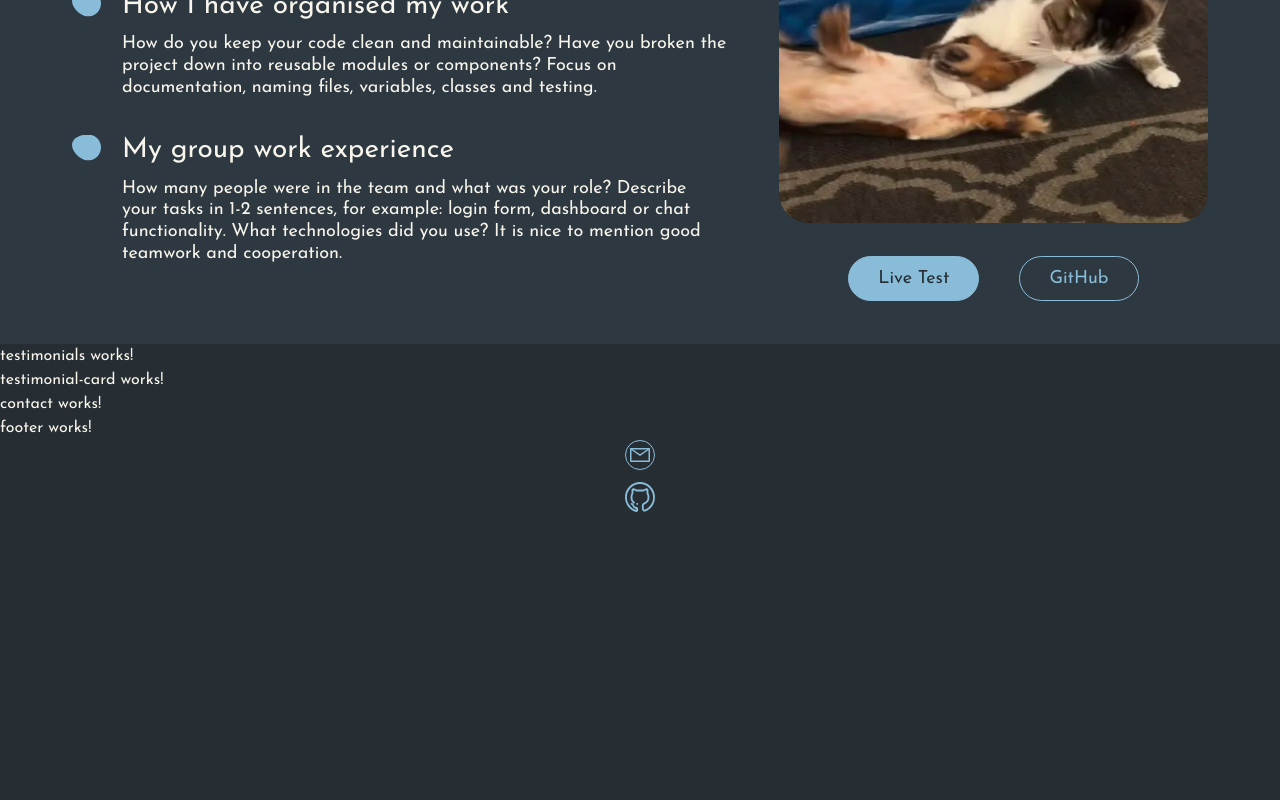
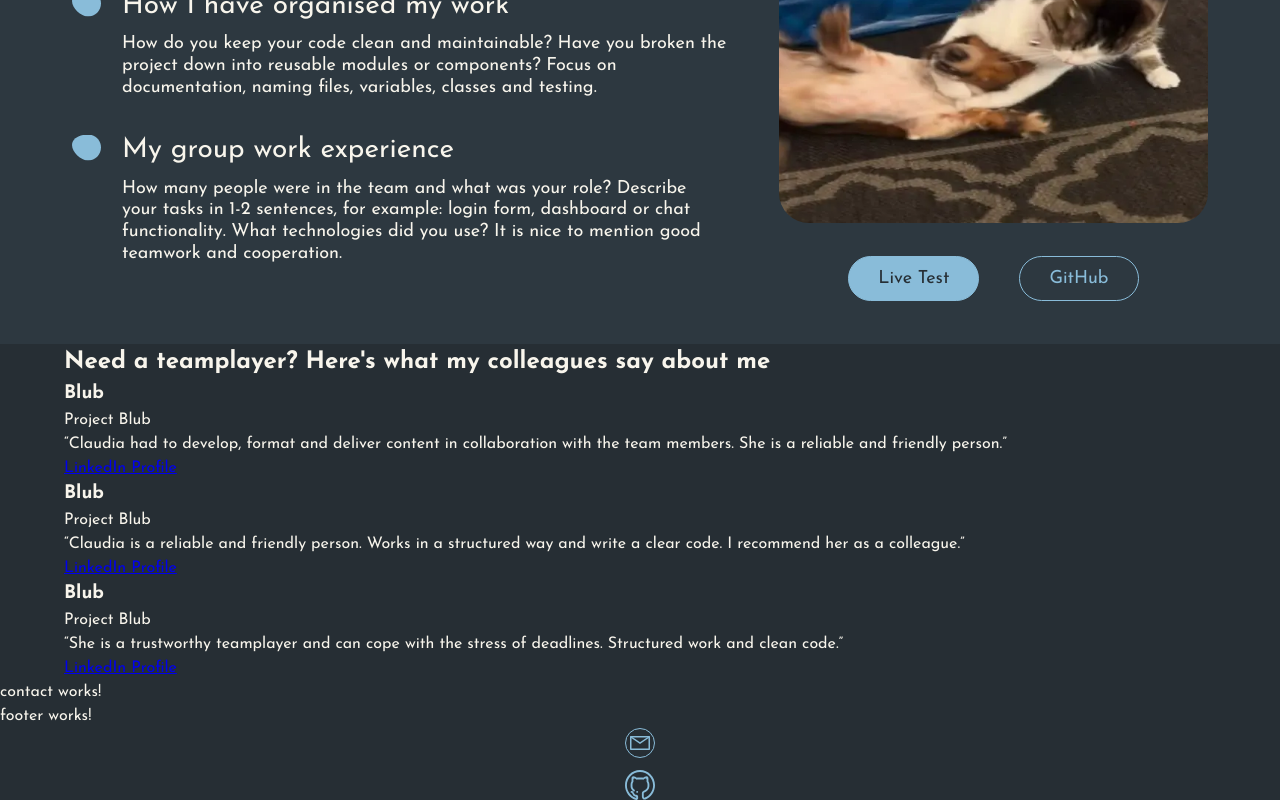
Before and after one commit to rekyi/portfolio, an Angular app: page / in a window 1280 px wide. Shown: the part 2369-3169 px from the top of the page. Before the commit the page ends 2881 px from the top, so only its background shows below. Built offline with nearby package versions, Linux system fonts and the light colour scheme.

Commit message:
add testimonials markup and input

```diff
--- a/src/app/pages/home/components/testimonials/testimonial-card/testimonial-card.html
+++ b/src/app/pages/home/components/testimonials/testimonial-card/testimonial-card.html
@@ -1 +1,17 @@
-<p>testimonial-card works!</p>
+<article class="testimonial-card">
+  <h3 class="name">{{ testimonial().name }}</h3>
+  <p class="project">
+    Project <span class="project-name">{{ testimonial().project }}</span>
+  </p>
+  <p class="quote">
+    <q>{{ testimonial().quote }}</q>
+  </p>
+  <a
+    class="linkedin-link"
+    [href]="testimonial().linkedinUrl"
+    target="_blank"
+    rel="noopener noreferrer"
+  >
+    LinkedIn Profile
+  </a>
+</article>
--- a/src/app/pages/home/components/testimonials/testimonial-card/testimonial-card.ts
+++ b/src/app/pages/home/components/testimonials/testimonial-card/testimonial-card.ts
@@ -1,4 +1,5 @@
-import { Component } from '@angular/core';
+import { Component, input } from '@angular/core';
+import { Testimonial } from '../../../../../shared/models/testimonial.model';
 
 @Component({
   imports: [],
@@ -6,4 +7,6 @@ import { Component } from '@angular/core';
   styleUrl: './testimonial-card.scss',
   templateUrl: './testimonial-card.html',
 })
-export class TestimonialCard {}
+export class TestimonialCard {
+  readonly testimonial = input.required<Testimonial>();
+}
--- a/src/app/pages/home/components/testimonials/testimonials.html
+++ b/src/app/pages/home/components/testimonials/testimonials.html
@@ -1,2 +1,12 @@
-<p>testimonials works!</p>
-<app-testimonial-card />
+<section id="testimonials" class="content">
+  <h2 class="title">
+    Need a teamplayer?
+    <span class="subtitle">Here's what my colleagues say about me</span>
+  </h2>
+
+  <div class="cards">
+    @for (testimonial of testimonials; track $index) {
+      <app-testimonial-card [testimonial]="testimonial" />
+    }
+  </div>
+</section>
--- a/src/app/pages/home/components/testimonials/testimonials.ts
+++ b/src/app/pages/home/components/testimonials/testimonials.ts
@@ -1,5 +1,6 @@
 import { Component } from '@angular/core';
 import { TestimonialCard } from './testimonial-card/testimonial-card';
+import { TESTIMONIALS } from './testimonials.data';
 
 @Component({
   imports: [TestimonialCard],
@@ -7,4 +8,6 @@ import { TestimonialCard } from './testimonial-card/testimonial-card';
   styleUrl: './testimonials.scss',
   templateUrl: './testimonials.html',
 })
-export class Testimonials {}
+export class Testimonials {
+  protected readonly testimonials = TESTIMONIALS;
+}
```
